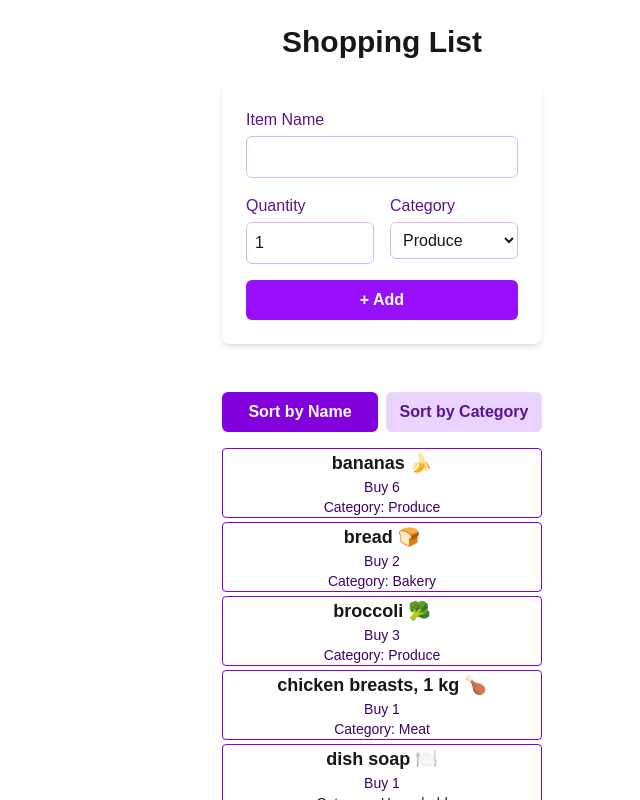
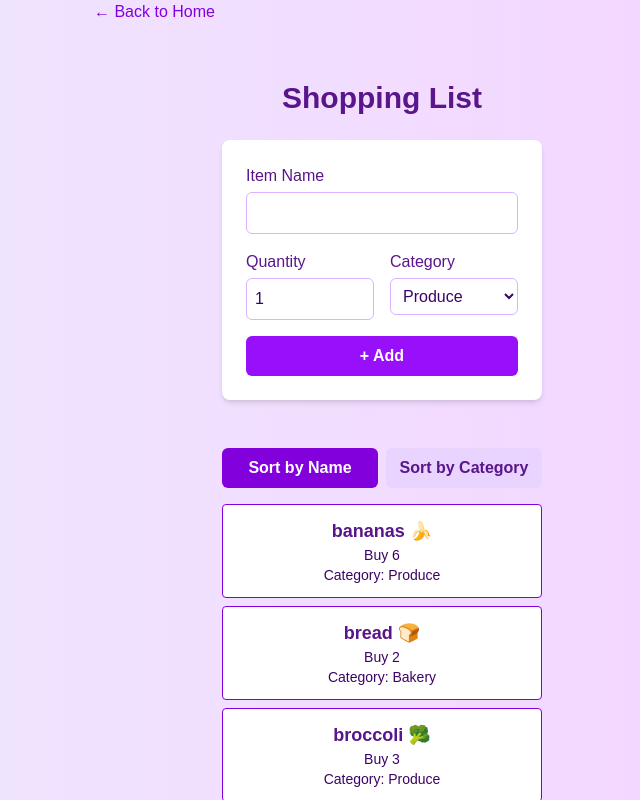
Before and after one commit to cresdom/cprg306-assignments, a Next.js app: page /week-6 in a window 1280 px wide. Shown: the top 800 px of the page, without its empty margins (258-898 px from the left). Built offline with nearby package versions, Linux system fonts and the light colour scheme.

Commit message:
week6 - improved dark mode styling and readability

```diff
--- a/app/week-6/ItemList.js
+++ b/app/week-6/ItemList.js
@@ -11,8 +11,9 @@ export default function ItemList({ items }) {
         return a.category.localeCompare(b.category);
     });
 
-    const activeBtn = "bg-purple-700 text-white";
-    const inactiveBtn = "bg-purple-200 text-purple-900 hover:bg-purple-300";
+    const activeBtn = "bg-purple-700 text-white dark:bg-purple-600 dark:text-white";
+    const inactiveBtn = "bg-purple-200 text-purple-900 hover:bg-purple-300 " +
+    "dark:bg-slate-800 dark:text-purple-200 dark:hover:bg-slate-700";
 
 
     return (
--- a/app/week-6/NewItem.js
+++ b/app/week-6/NewItem.js
@@ -23,10 +23,10 @@ export default function NewItem({ onAddItem }) {
     }
 
     return (
-        <form onSubmit={handleSubmit}className="bg-white p-6 rounded-lg shadow-md w-80 space-y-4">
+        <form onSubmit={handleSubmit}className="bg-white dark:bg-slate-900 dark:border dark:border-slate-800 p-6 rounded-lg shadow-md w-80 space-y-4">
         {/* name of item */}
         <div>
-            <label className="block text-purple-900 mb-1 font-medium">Item Name</label>
+            <label className="block text-purple-900 dark:text-purple-200 mb-1 font-medium">Item Name</label>
             <input
             type="text"
             value={name}
@@ -38,7 +38,7 @@ export default function NewItem({ onAddItem }) {
         {/* quantityy & category */}
         <div className="flex gap-4">
             <div className="flex-1">
-            <label className="block text-purple-900 mb-1 font-medium">Quantity</label>
+            <label className="block text-purple-900 dark:text-purple-200 mb-1 font-medium">Quantity</label>
             <input
                 type="number"
                 min="1"
@@ -51,11 +51,11 @@ export default function NewItem({ onAddItem }) {
             </div>
 
             <div className="flex-1">
-            <label className="block text-purple-900 mb-1 font-medium">Category</label>
+            <label className="block text-purple-900 dark:text-purple-200 mb-1 font-medium">Category</label>
             <select
                 value={category}
                 onChange={(event) => setCategory(event.target.value)}
-                className="w-full p-2 border border-purple-300 rounded-md">
+                className="w-full p-2 rounded-md border border-purple-300 bg-white text-purple-950 dark:bg-slate-800 dark:text-purple-100 dark:border-slate-700dark:[color-scheme:dark]">
                 <option value="produce">Produce</option>
                 <option value="dairy">Dairy</option>
                 <option value="bakery">Bakery</option>
@@ -74,7 +74,7 @@ export default function NewItem({ onAddItem }) {
         {/* submit button*/}
         <button
             type="submit"
-            className="w-full bg-purple-600 hover:bg-purple-700 text-white font-bold py-2 rounded-md transition">+ Add</button>
+            className="w-full bg-purple-600 hover:bg-purple-700 text-white font-bold py-2 rounded-md transition dark:bg-purple-600 dark:hover:bg-purple-500">+ Add</button>
         </form>
     );
 }
--- a/app/week-6/item.js
+++ b/app/week-6/item.js
@@ -1,9 +1,9 @@
 export default function Item({ name, quantity, category }) {
     return (
-        <li className="bg-white border border-purple-700 rounded w-80 mx-auto mb-1">
-            <p className="text-lg font-semibold text-center">{name}</p>
-            <p className="text-sm text-purple-950 text-center">Buy {quantity}</p>
-            <p className="text-sm text-purple-950 capitalize text-center">Category: {category}</p>
+        <li className="bg-white border border-purple-700 rounded w-80 mx-auto mb-2 p-3 dark:bg-slate-900 dark:border-purple-400">
+            <p className="text-lg font-semibold text-center text-purple-900 dark:text-purple-100">{name}</p>
+            <p className="text-sm text-purple-950 text-center dark:text-purple-200">Buy {quantity}</p>
+            <p className="text-sm text-purple-950 capitalize text-center dark:text-purple-200">Category: {category}</p>
         </li>
     );
 }
--- a/app/week-6/page.js
+++ b/app/week-6/page.js
@@ -1,5 +1,6 @@
 "use client";
 
+import Link from "next/link";
 import { useState } from "react";
 import itemsData from "./items.json";
 import NewItem from "./NewItem";
@@ -13,8 +14,12 @@ export default function Page() {
     }
 
     return (
-        <main className="p-6 flex flex-col items-center gap-6">
-        <h1 className="text-3xl font-bold">Shopping List</h1>
+        <main className="min-h-screen bg-linear-to-r from-violet-100 to-fuchsia-200 dark:from-slate-950 dark:to-slate-900 flex flex-col items-center gap-6 text-purple-950 dark:text-purple-100">
+            <div className="w-full max-w-xl">
+            <Link href="/" className="text-purple-700 hover:underline font-light dark:text-purple-300">← Back to Home</Link>
+        </div>
+
+        <h1 className="text-3xl font-bold text-purple-900 text-center mt-8 dark:text-purple-200">Shopping List</h1>
 
         <NewItem onAddItem={handleAddItem} />
 
```
